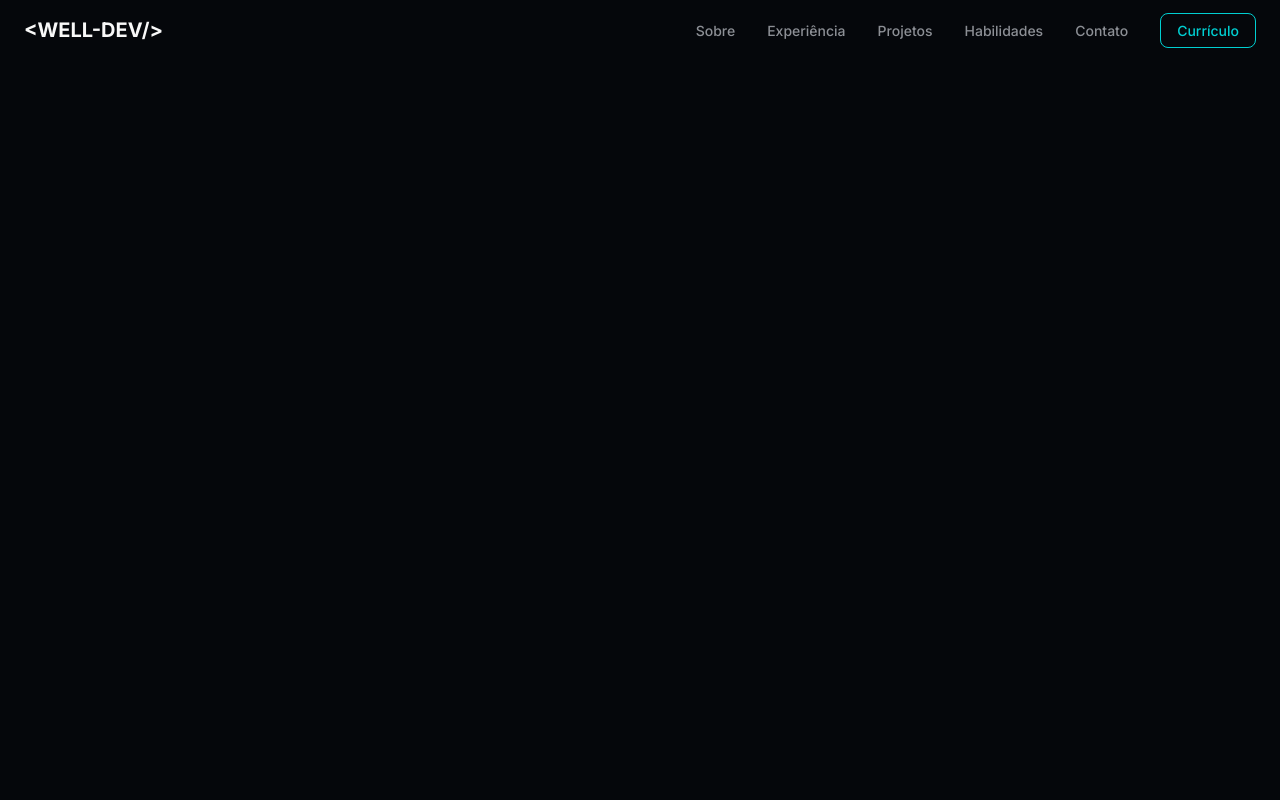
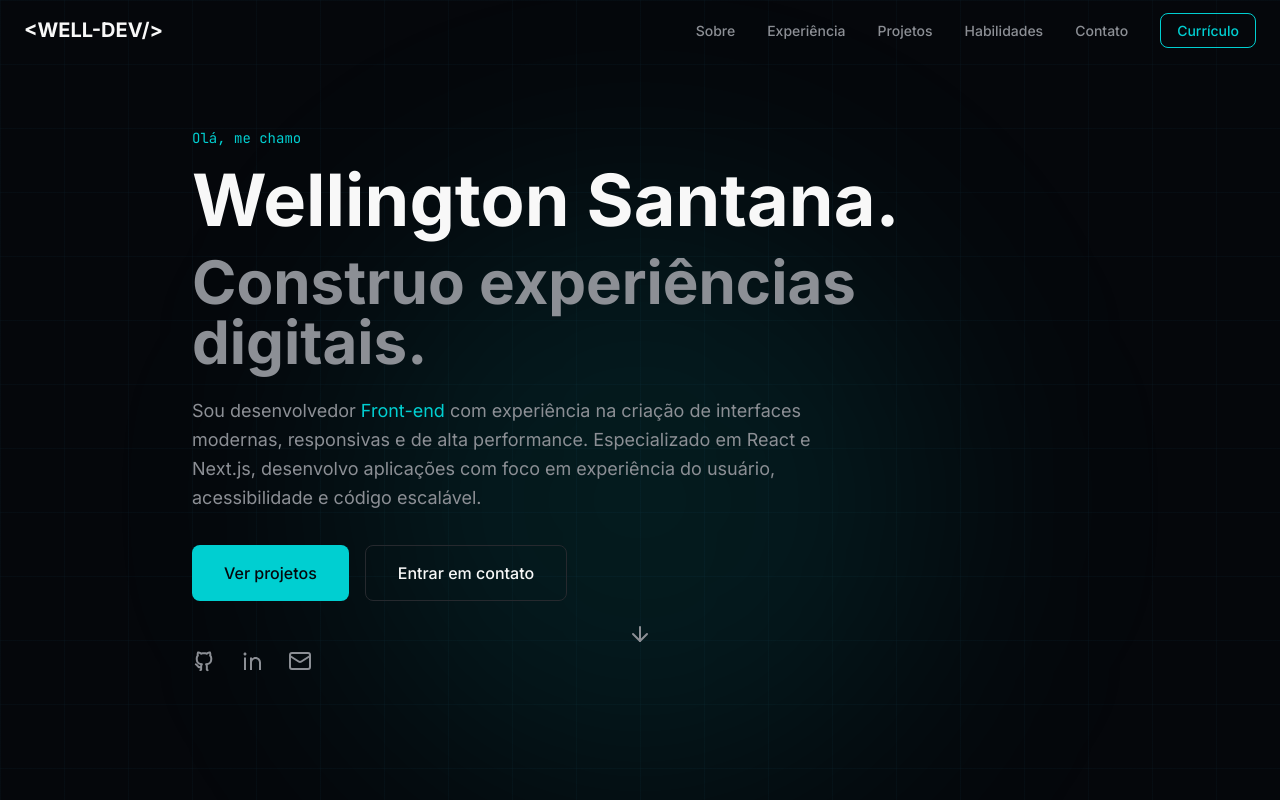
Before and after one commit to Welldevbr/well-dev-profile, a Next.js app: page / in a window 1280 px wide. Shown: the top 800 px of the page. Built offline with nearby package versions, Linux system fonts and the light colour scheme.

Commit message:
feat: Criação da sessão hero

```diff
--- a/app/page.tsx
+++ b/app/page.tsx
@@ -1,11 +1,12 @@
-import { Footer } from "@/components/footer";
-import { Header } from "@/components/header";
+import { Header, Hero, Footer } from "@/components/index";
 
 export default function Home() {
   return (
     <>
       <Header />
-      <main className="container z-10 h-screen mx-auto px-6 py-20"></main>
+      <main>
+        <Hero />
+      </main>
       <Footer />
     </>
   );
--- /dev/null
+++ b/components/hero/CtaButtons.tsx
@@ -0,0 +1,42 @@
+import Link from "next/link";
+
+export function CTAButtons() {
+  const baseStyles =
+    "inline-flex h-14 items-center justify-center rounded-md px-8 font-medium transition-all";
+
+  return (
+    <div className="mb-12 flex flex-wrap items-center gap-4">
+      <Link
+        href="#projects"
+        className={`
+          ${baseStyles}
+          bg-primary text-primary-foreground
+          hover:bg-primary/90
+          focus-visible:outline-none
+          focus-visible:ring-2
+          focus-visible:ring-primary
+          focus-visible:ring-offset-4
+        `}
+      >
+        Ver projetos
+      </Link>
+
+      <Link
+        href="#contact"
+        className={`
+          ${baseStyles}
+          border border-border
+          text-foreground
+          hover:border-primary
+          hover:text-primary
+          focus-visible:outline-none
+          focus-visible:ring-2
+          focus-visible:ring-primary
+          focus-visible:ring-offset-4
+        `}
+      >
+        Entrar em contato
+      </Link>
+    </div>
+  );
+}
--- /dev/null
+++ b/components/hero/HeroBackground.tsx
@@ -0,0 +1,14 @@
+export function HeroBackground() {
+  return (
+    <div aria-hidden="true" className="absolute inset-0 overflow-hidden">
+      <div
+        className="
+          absolute inset-0 bg-size-[64px_64px]
+          bg-[linear-gradient(rgba(56,189,248,0.03)_1px,transparent_1px),linear-gradient(90deg,rgba(56,189,248,0.03)_1px,transparent_1px)]
+        "
+      />
+
+      <div className="absolute left-1/2 top-1/4 h-150 w-150 -translate-x-1/2 rounded-full bg-primary/10 blur-[120px]" />
+    </div>
+  );
+}
--- /dev/null
+++ b/components/hero/SocialLinks.tsx
@@ -0,0 +1,56 @@
+import { Mail } from "lucide-react";
+import Link from "next/link";
+import { RiGithubLine, RiLinkedinLine } from "react-icons/ri";
+
+const SOCIAL_LINKS = [
+  {
+    name: "GitHub",
+    href: "https://github.com/Welldevbr",
+    icon: RiGithubLine,
+  },
+  {
+    name: "LinkedIn",
+    href: "https://linkedin.com/in/well-dev",
+    icon: RiLinkedinLine,
+  },
+  {
+    name: "Email",
+    href: "mailto:well.devbr@gmail.com",
+    icon: Mail,
+  },
+];
+
+export function SocialLinks() {
+  return (
+    <nav aria-label="Redes sociais">
+      <ul className="flex items-center gap-6">
+        {SOCIAL_LINKS.map(({ name, href, icon: Icon }) => {
+          const isExternal = href.startsWith("http");
+
+          return (
+            <li key={name}>
+              <Link
+                href={href}
+                target={isExternal ? "_blank" : undefined}
+                rel={isExternal ? "noopener noreferrer" : undefined}
+                aria-label={`Acessar ${name}`}
+                className="
+                  text-muted-foreground
+                  transition-colors
+                  hover:text-primary
+                  focus-visible:outline-none
+                  focus-visible:ring-2
+                  focus-visible:ring-primary
+                  focus-visible:ring-offset-4
+                  rounded-sm
+                "
+              >
+                <Icon className="h-6 w-6" aria-hidden="true" />
+              </Link>
+            </li>
+          );
+        })}
+      </ul>
+    </nav>
+  );
+}
--- /dev/null
+++ b/components/hero/index.tsx
@@ -0,0 +1,67 @@
+import { ArrowDown } from "lucide-react";
+import { HeroBackground } from "./HeroBackground";
+import { CTAButtons } from "./CtaButtons";
+import { SocialLinks } from "./SocialLinks";
+
+export function Hero() {
+  return (
+    <section
+      id="home"
+      aria-labelledby="hero-title"
+      className="
+        relative flex min-h-screen items-center justify-center overflow-hidden
+      "
+    >
+      <HeroBackground />
+
+      <div className="container relative z-10 mx-auto px-6">
+        <div className="mx-auto max-w-4xl">
+          <p className="mb-4 font-mono text-sm text-primary">Olá, me chamo</p>
+
+          <h1
+            id="hero-title"
+            className="
+              mb-4 text-4xl font-bold text-foreground
+              md:text-6xl lg:text-7xl
+            "
+          >
+            Wellington Santana.
+          </h1>
+
+          <h2
+            className="
+              mb-6 text-3xl font-bold text-muted-foreground
+              md:text-5xl lg:text-6xl
+            "
+          >
+            Construo experiências digitais.
+          </h2>
+
+          <p
+            className="
+              mb-8 max-w-2xl text-lg leading-relaxed text-muted-foreground
+            "
+          >
+            Sou desenvolvedor <span className="text-primary">Front-end</span>{" "}
+            com experiência na criação de interfaces modernas, responsivas e de
+            alta performance. Especializado em React e Next.js, desenvolvo
+            aplicações com foco em experiência do usuário, acessibilidade e
+            código escalável.
+          </p>
+
+          <CTAButtons />
+          <SocialLinks />
+        </div>
+
+        <div
+          aria-hidden="true"
+          className="
+            absolute bottom-6 left-1/2 -translate-x-1/2 motion-safe:animate-bounce
+          "
+        >
+          <ArrowDown className="h-6 w-6 text-muted-foreground" />
+        </div>
+      </div>
+    </section>
+  );
+}
--- /dev/null
+++ b/components/index.ts
@@ -0,0 +1,3 @@
+export * from "./header";
+export * from "./footer";
+export * from "./hero";
```
